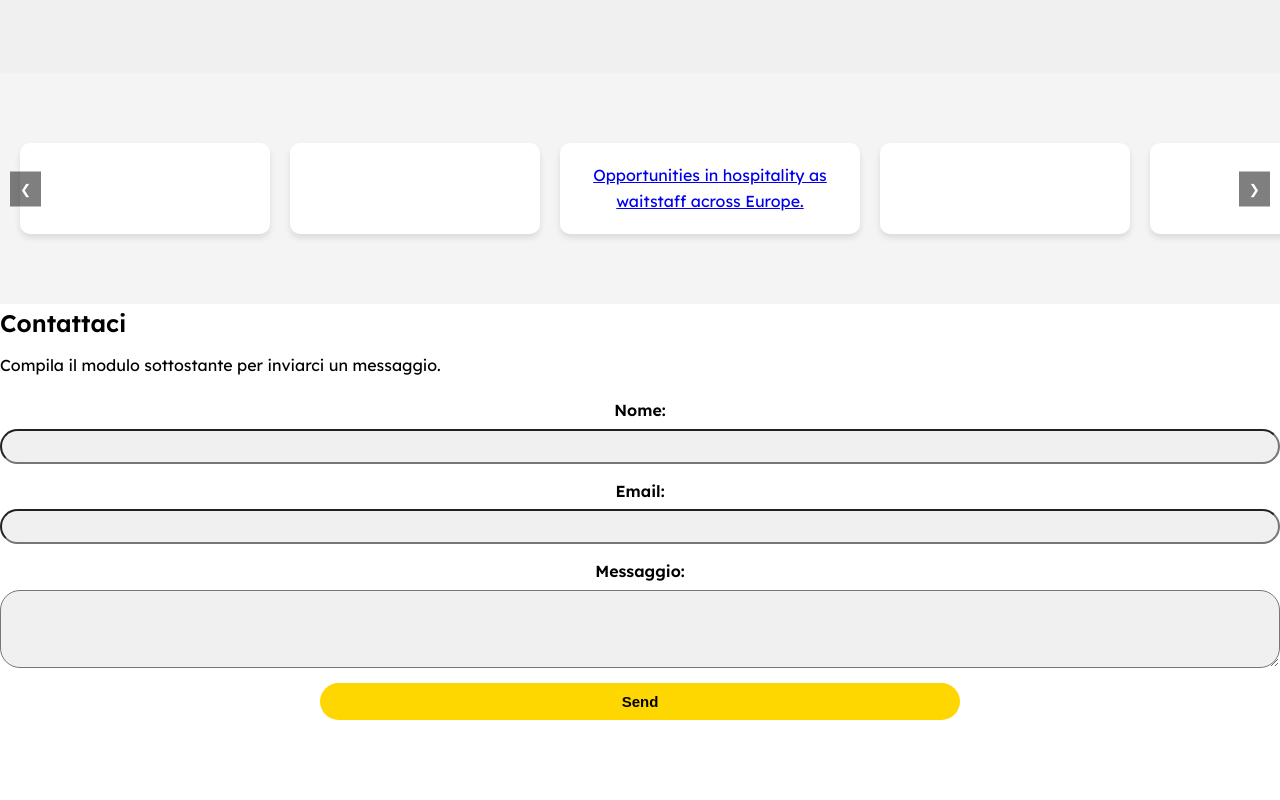
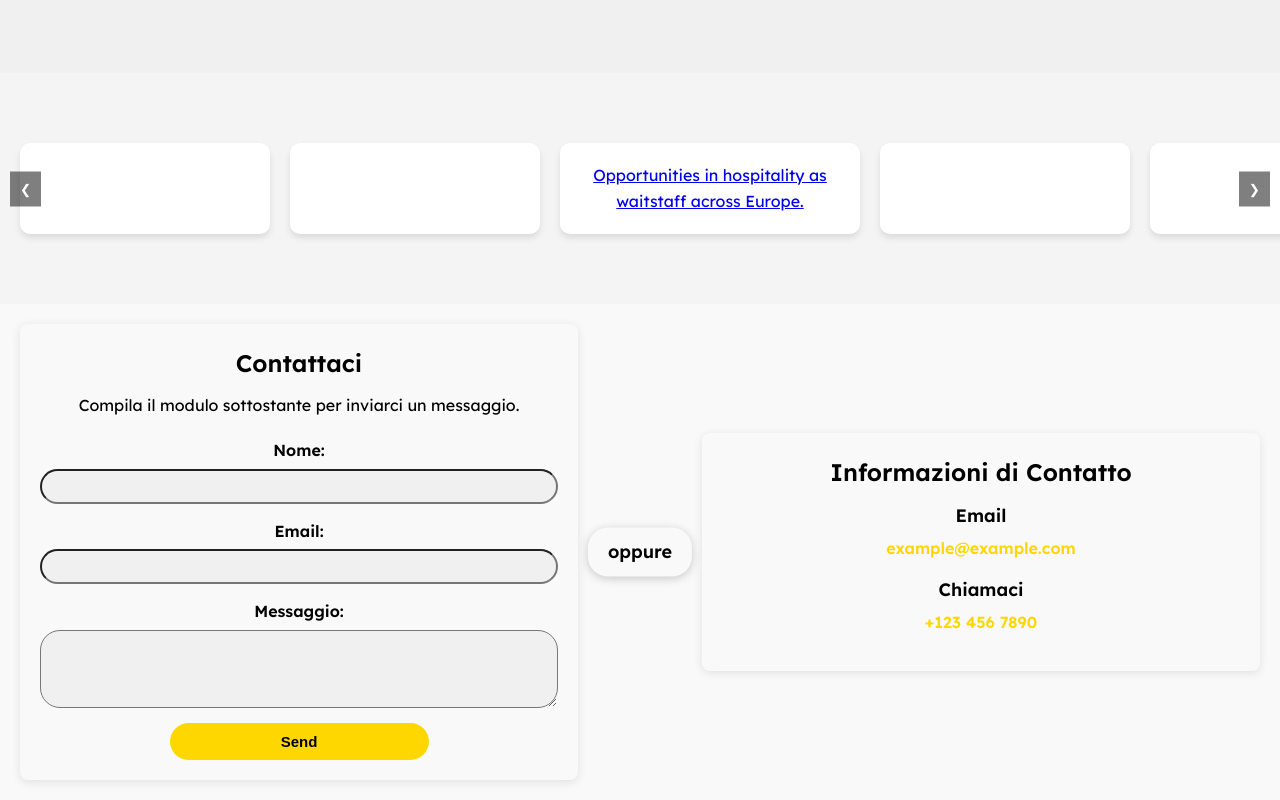
Before and after one commit to Gabrieljitaru/ConeVis, a plain HTML site: page public/index.html in a window 1280 px wide. Shown: the part 817-1617 px from the top of the page. Before the commit the page ends 1537 px from the top, so only its background shows below. Drawn offline with nearby package versions, Linux system fonts and the light colour scheme; no server answers.

Commit message:
stile modulo contatto

```diff
--- a/public/css/styles.css
+++ b/public/css/styles.css
@@ -325,18 +325,21 @@ body {
 
 
 /* ///////////////////////////////////////////// Contact form */
-
-/* Container che contiene i due moduli affiancati */
+/* Container principale con Flexbox */
 #contact-section {
-    display: flex;
-    justify-content: space-between; /* Spazio tra i due moduli */
-    gap: 20px; /* Spazio tra i moduli */
     padding: 20px;
     background-color: #f9f9f9;
-    flex-wrap: nowrap; /* Impedisce che i moduli si sovrappongano verticalmente */
 }
 
-/* Stile per entrambi i moduli */
+.form-container {
+    display: flex; /* Flexbox per mettere i moduli uno accanto all'altro */
+    justify-content: space-between; /* Spazio tra i due moduli */
+    align-items: center; /* Allinea i moduli in alto */
+    gap: 20px; /* Spazio tra i moduli */
+    position: relative; /* Per posizionare il box "oppure" */
+}
+
+/* Moduli affiancati */
 .form-container section {
     background-color: #f9f9f9;
     padding: 20px;
@@ -344,6 +347,22 @@ body {
     box-shadow: 0 2px 10px rgba(0, 0, 0, 0.1);
     width: 45%; /* Imposta larghezza per permettere che stiano affiancati */
     text-align: center;
+}
+
+/* Stile del box "oppure" */
+#or-box {
+    position: absolute;
+    top: 50%; /* Centra verticalmente */
+    left: 50%; /* Posiziona centralmente */
+    transform: translate(-50%, -50%); /* Centra il box rispetto a se stesso */
+    background-color: #f9f9f9; /* Colore di sfondo */
+    color: black; /* Colore del testo */
+    padding: 10px 20px;
+    border-radius: 20px;
+    font-weight: bold;
+    font-size: 18px;
+    z-index: 1; /* Assicura che si sovrapponga agli altri elementi */
+    box-shadow: 0 2px 10px rgba(0, 0, 0, 0.2);
 }
 
 /* Titoli dei moduli */
@@ -392,7 +411,7 @@ body {
 }
 
 #contact-form button:hover {
-    background-color: #e7c403;
+    background-color: #bba006;
 }
 
 /* Stile per le informazioni di contatto */
--- a/public/index.html
+++ b/public/index.html
@@ -75,6 +75,9 @@
     </section>
 
    <!-- Contact Section -->
+<section id="contact-section">
+    <div class="form-container">
+        <!-- Modulo di Contatto -->
         <section id="contact">
             <h2 id="contact-title">Contattaci</h2>
             <p id="contact-description">Compila il modulo sottostante per inviarci un messaggio.</p>
@@ -91,6 +94,26 @@
                 <button type="submit">Send</button>
             </form>
         </section>
+
+        <!-- Box con la scritta "oppure" -->
+        <div id="or-box">oppure</div>
+
+        <!-- Modulo Informazioni di Contatto -->
+        <section id="contact-info">
+            <h2>Informazioni di Contatto</h2>
+            <div>
+                <h3>Email</h3>
+                <a href="mailto:example@example.com">example@example.com</a>
+            </div>
+            <div>
+                <h3>Chiamaci</h3>
+                <a href="tel:+1234567890">+123 456 7890</a>
+            </div>
+        </section>
+    </div>
+</section>
+
+
 
 
     <!-- Application Section -->
```
Lines whose indentation alone changed are shown as unchanged.
